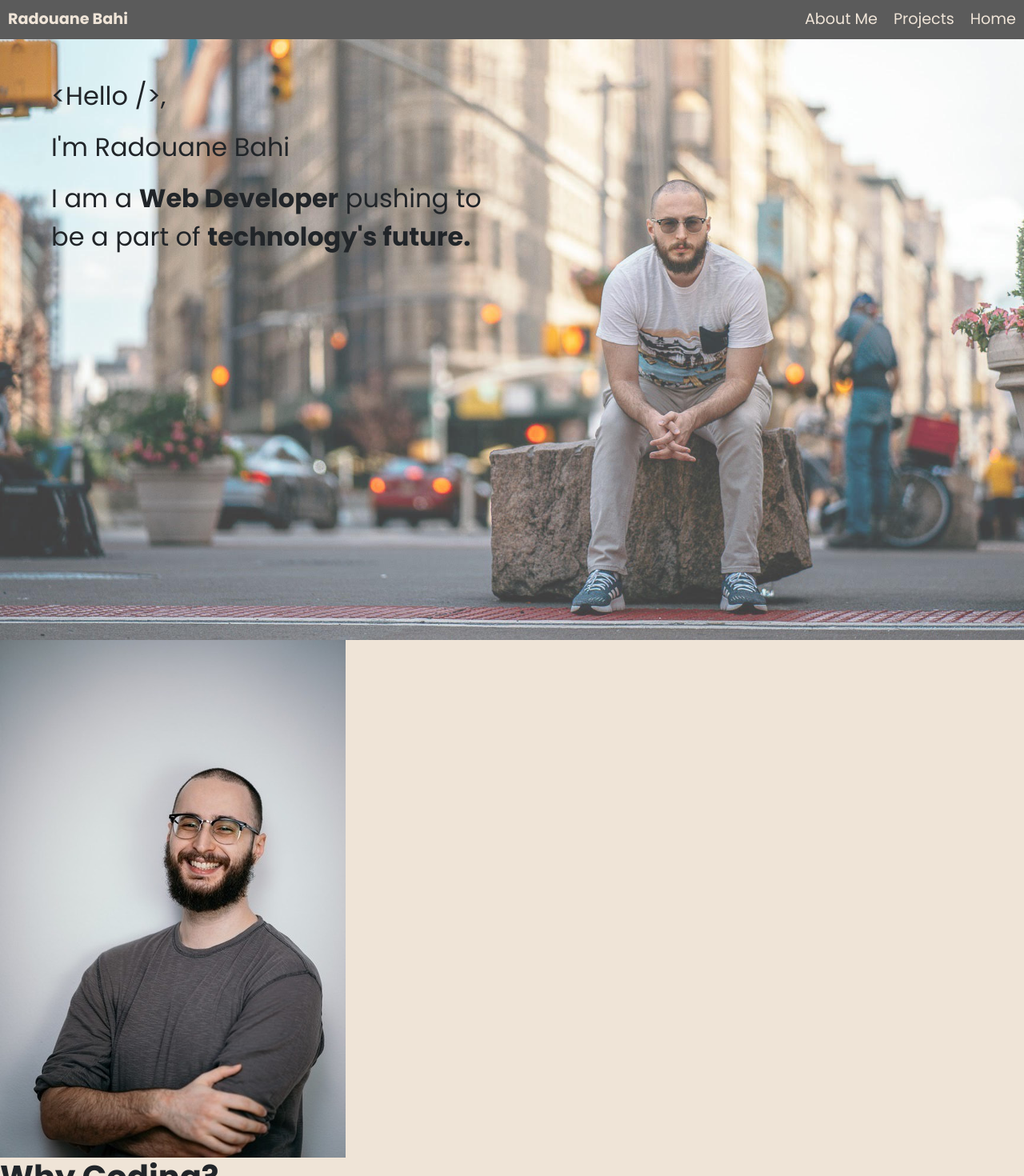
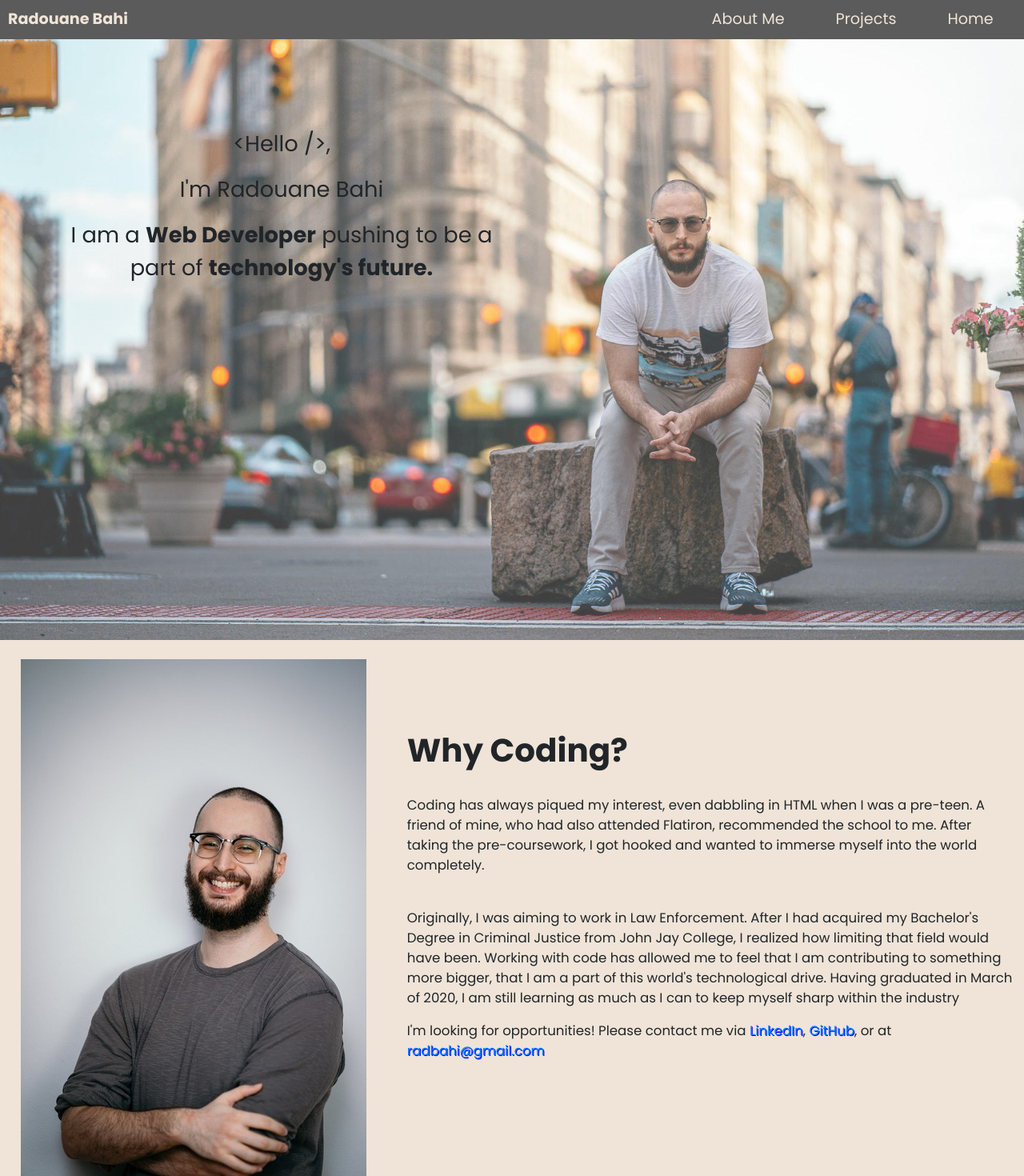
Before and after one commit to radbahi/personal-website, a React (Create React App) app: page / in a window 1280 px wide. Shown: the top 1470 px of the page at 80% size. Built offline with nearby package versions, Linux system fonts and the light colour scheme; no server answers.

Commit message:
got rid of height vh for about me just used padding

```diff
--- a/src/App.scss
+++ b/src/App.scss
@@ -22,7 +22,6 @@ nav {
     color: #efe4d7;
     // font-size: 16px;
     font-size: 1.2rem;
-
     padding: 10px;
   }
   ul {
@@ -35,6 +34,8 @@ nav {
 
   li {
     float: right;
+    padding-right: 2vw;
+    // padding-left: 2vw;
   }
 
   li a {
@@ -45,6 +46,8 @@ nav {
     text-decoration: none;
     // font-size: 16px;
     font-size: 1.2rem;
+    padding-right: 1vw;
+    padding-left: 2vw;
   }
 }
 
@@ -56,9 +59,41 @@ nav {
   width: 100vw;
   height: 100vh;
   .main-text {
-    font-size: 2em;
+    font-size: calc(16px + 6 * (100vw / 680));
     width: 50vw;
     padding-left: 5vw;
-    padding-top: 12vh;
+    padding-top: 20vh;
+    text-align: center;
   }
 }
+
+.aboutme-section {
+  background-color: #efe4d7;
+  display: flex;
+  flex-direction: row;
+  padding-top: 3vh;
+  // padding-bottom: 5%;
+  // height: 95vh;
+  width: 100vw;
+  h1 {
+    font-size: calc(3vw + 2px);
+  }
+  .aboutme-text {
+    text-align: left;
+    padding-right: 1vw;
+    padding-top: 7%;
+    font-size: 1.3vw;
+  }
+
+  .aboutme-portrait {
+    object-fit: contain;
+    width: 100%;
+    // height: auto;
+    max-width: 40vw;
+
+    padding-right: 4vw;
+    // padding-top: 7%;
+    padding-left: 2vw;
+    // border-radius: 3em;
+  }
+}
```
